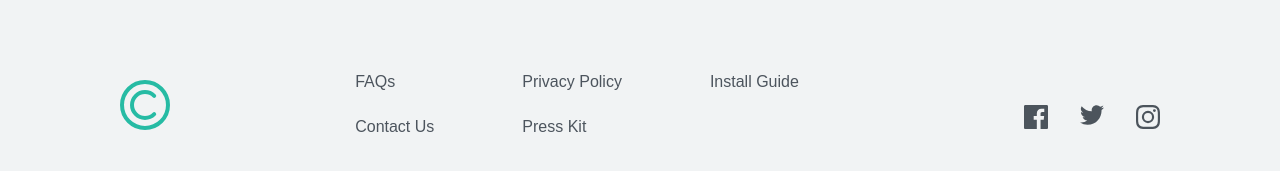
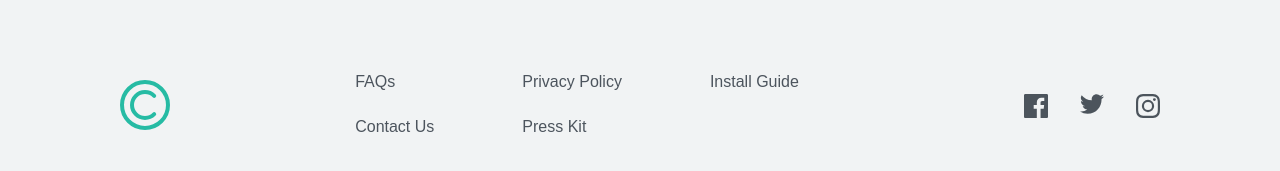
Before and after one commit to amansgz/react-clipboard-landing-page, a React (Vite) app: page / in a window 1280 px wide. Shown: the part 3517-3688 px from the top of the page. Built offline with nearby package versions, Linux system fonts and the light colour scheme; a web font is replaced by a local one.

Commit message:
Add new social links components to use svgs

```diff
--- a/src/components/Footer.jsx
+++ b/src/components/Footer.jsx
@@ -1,6 +1,7 @@
-import { StyledFooter, Logo, ListLinks, ListSocialLinks } from "./styles/Footer.styled";
-import { footerLinks, socialMedia } from "../constants";
+import { StyledFooter, Logo, ListLinks } from "./styles/Footer.styled";
 import { logo } from "../assets";
+import SocialLinks from "./SocialLinks";
+
 
 const Footer = () => (
 	<StyledFooter>
@@ -33,15 +34,7 @@ const Footer = () => (
     	</div>
     </ListLinks>
 
-    <ListSocialLinks>
-    	{socialMedia.map((item, index) => (
-    		<li key= {item.id}>
-    			<a href="">
-    				<img src= {item.icon} alt=""/>
-    			</a>
-    		</li>
-    	))}
-    </ListSocialLinks>
+    <SocialLinks />
 
 	</StyledFooter>
 );
--- /dev/null
+++ b/src/components/SocialIcons/Facebook.jsx
@@ -0,0 +1,5 @@
+const Facebook = () => (
+	<svg width="24" height="24" xmlns="http://www.w3.org/2000/svg"><path d="M22.675 0H1.325C.593 0 0 .593 0 1.325v21.351C0 23.407.593 24 1.325 24H12.82v-9.294H9.692v-3.622h3.128V8.413c0-3.1 1.893-4.788 4.659-4.788 1.325 0 2.463.099 2.795.143v3.24l-1.918.001c-1.504 0-1.795.715-1.795 1.763v2.313h3.587l-.467 3.622h-3.12V24h6.116c.73 0 1.323-.593 1.323-1.325V1.325C24 .593 23.407 0 22.675 0z" fill="#4C545C" fill-rule="nonzero"/>
+	</svg>
+);
+export default Facebook;
--- /dev/null
+++ b/src/components/SocialIcons/Instagram.jsx
@@ -0,0 +1,7 @@
+const Instagram = () => (
+	<svg width="24" height="24" xmlns="http://www.w3.org/2000/svg"><path d="M12 2.163c3.204 0 3.584.012 4.85.07 3.252.148 4.771 1.691 4.919 4.919.058 1.265.069 1.645.069 4.849 0 3.205-.012 3.584-.069 4.849-.149 3.225-1.664 4.771-4.919 4.919-1.266.058-1.644.07-4.85.07-3.204 0-3.584-.012-4.849-.07-3.26-.149-4.771-1.699-4.919-4.92-.058-1.265-.07-1.644-.07-4.849 0-3.204.013-3.583.07-4.849.149-3.227 1.664-4.771 4.919-4.919 1.266-.057 1.645-.069 4.849-.069zM12 0C8.741 0 8.333.014 7.053.072 2.695.272.273 2.69.073 7.052.014 8.333 0 8.741 0 12c0 3.259.014 3.668.072 4.948.2 4.358 2.618 6.78 6.98 6.98C8.333 23.986 8.741 24 12 24c3.259 0 3.668-.014 4.948-.072 4.354-.2 6.782-2.618 6.979-6.98.059-1.28.073-1.689.073-4.948 0-3.259-.014-3.667-.072-4.947-.196-4.354-2.617-6.78-6.979-6.98C15.668.014 15.259 0 12 0zm0 5.838a6.162 6.162 0 100 12.324 6.162 6.162 0 000-12.324zM12 16a4 4 0 110-8 4 4 0 010 8zm6.406-11.845a1.44 1.44 0 100 2.881 1.44 1.44 0 000-2.881z" fill="#4C545C" fill-rule="nonzero"/>
+	</svg>
+
+);
+
+export default Instagram;
--- /dev/null
+++ b/src/components/SocialIcons/Twitter.jsx
@@ -0,0 +1,6 @@
+const Twitter= () => (
+	<svg width="24" height="20" xmlns="http://www.w3.org/2000/svg"><path d="M24 2.557a9.83 9.83 0 01-2.828.775A4.932 4.932 0 0023.337.608a9.864 9.864 0 01-3.127 1.195A4.916 4.916 0 0016.616.248c-3.179 0-5.515 2.966-4.797 6.045A13.978 13.978 0 011.671 1.149a4.93 4.93 0 001.523 6.574 4.903 4.903 0 01-2.229-.616c-.054 2.281 1.581 4.415 3.949 4.89a4.935 4.935 0 01-2.224.084 4.928 4.928 0 004.6 3.419A9.9 9.9 0 010 17.54a13.94 13.94 0 007.548 2.212c9.142 0 14.307-7.721 13.995-14.646A10.025 10.025 0 0024 2.557z" fill="#4C545C" fill-rule="nonzero"/>
+	</svg>
+);
+
+export default Twitter;
--- /dev/null
+++ b/src/components/SocialLinks.jsx
@@ -0,0 +1,30 @@
+import { ListSocialLinks } from "./styles/SocialLinks.styled";
+import Facebook from "./SocialIcons/Facebook";
+import Twitter from "./SocialIcons/Twitter";
+import Instagram from "./SocialIcons/Instagram";
+
+const SocialLinks = () => (
+	<div>
+		<ListSocialLinks>
+			<li>
+				<a href="">
+					<Facebook />
+				</a>
+			</li>
+
+			<li>
+				<a href="">
+					<Twitter />
+				</a>
+			</li>
+
+			<li>
+				<a href="">
+					<Instagram />
+				</a>
+			</li>
+		</ListSocialLinks>
+	</div>
+);
+
+export default SocialLinks;
--- a/src/components/styles/Footer.styled.jsx
+++ b/src/components/styles/Footer.styled.jsx
@@ -1,5 +1,6 @@
 import styled from "styled-components";
 import { COLORS } from "./values";
+
 
 export const StyledFooter = styled.footer`
 	display: flex;
@@ -35,17 +36,11 @@ export const ListLinks = styled.ul`
 			margin-right: 4em;
 		}
 	}
+	a {
+		transition: color .1s ease;
+	}
 	a:hover,
 	a:focus {
 		color: ${COLORS.primary1};
 	}
 `
-
-export const ListSocialLinks = styled.ul`
-	display: flex;
-	margin-top: 1.5em;
-
-	li {
-		margin: 1em;
-	}
-`
--- /dev/null
+++ b/src/components/styles/SocialLinks.styled.jsx
@@ -0,0 +1,19 @@
+import styled from "styled-components";
+import { COLORS } from "./values";
+
+export const ListSocialLinks = styled.ul`
+	display: flex;
+	margin-top: 1.5em;
+
+	li {
+		margin: 1em;
+		margin-top:0;
+	}
+	a svg path {
+		transition: fill .1s ease;
+	}
+	a svg path:hover,
+	a svg path:focus {
+		fill: ${COLORS.primary1};
+	}
+`
--- a/src/constants/index.js
+++ b/src/constants/index.js
@@ -1,4 +1,4 @@
-import { iconBlacklist, iconText, iconPreview, logoGoogle, logoIbm, logoMicrosoft, logoHp, logoVectorGraphics, iconFacebook, iconTwitter, iconInstagram } from "../assets";
+import { iconBlacklist, iconText, iconPreview, logoGoogle, logoIbm, logoMicrosoft, logoHp, logoVectorGraphics } from "../assets";
 
 export const snippets = [
   {
@@ -74,46 +74,3 @@ export const clients = [
     alt: "Vector Graphics"
   }
 ];
-
-
-
-export const footerLinks = [
-  {
-    name: "FAQs",
-    link: "",
-  },
-  {
-    name: "Contact Us",
-    link: "",
-  },
-  {
-    name: "Privacy Policy",
-    link: "",
-  },
-  {
-    name: "Press Kit",
-    link: "",
-  },
-  {
-    name: "Install Guide",
-    link: "",
-  },
-];
-
-export const socialMedia = [
-  {
-    id: "social-media-1",
-    icon: iconFacebook,
-    link: "https://www.facebook.com/",
-  },
-  {
-    id: "social-media-2",
-    icon: iconTwitter,
-    link: "https://www.twitter.com/",
-  },
-  {
-    id: "social-media-3",
-    icon: iconInstagram,
-    link: "https://www.instagram.com/",
-  }
-];
```
Also changed, not shown: src/components/styles/values.js (+0 -27 lines).
